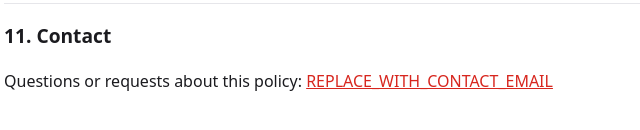
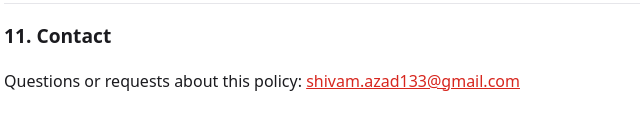
Before and after one commit to shivamkr06/shivamkr06.github.io, a plain HTML site: page privacy/index.html in a window 1280 px wide. Shown: the part 2556-2686 px from the top of the page, 296-936 px from the left. Drawn offline with Linux system fonts and the light colour scheme.

Commit message:
Set contact email
Co-Authored-By: Claude Sonnet 5.5 <noreply@anthropic.com>

```diff
--- a/privacy/index.html
+++ b/privacy/index.html
@@ -94,7 +94,7 @@
   <p>We may update this policy from time to time. The effective date above shows when it last changed; material changes will be reflected in the app's store listing or this page.</p>
 
   <h2>11. Contact</h2>
-  <p>Questions or requests about this policy: <a href="mailto:REPLACE_WITH_CONTACT_EMAIL">REPLACE_WITH_CONTACT_EMAIL</a></p>
+  <p>Questions or requests about this policy: <a href="mailto:shivam.azad133@gmail.com">shivam.azad133@gmail.com</a></p>
 </main>
 </body>
 </html>
```
Also changed, not shown: 1 other file.
